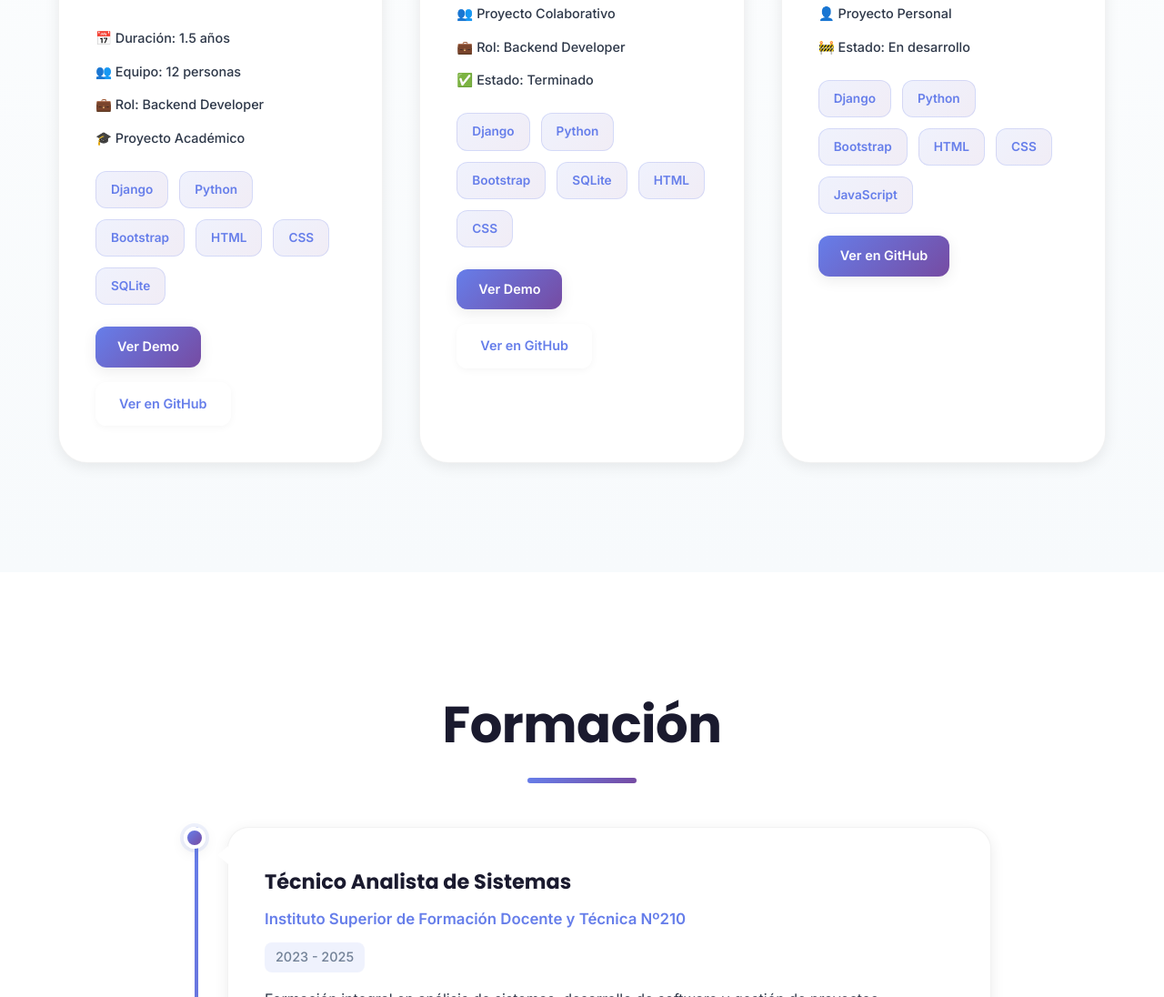
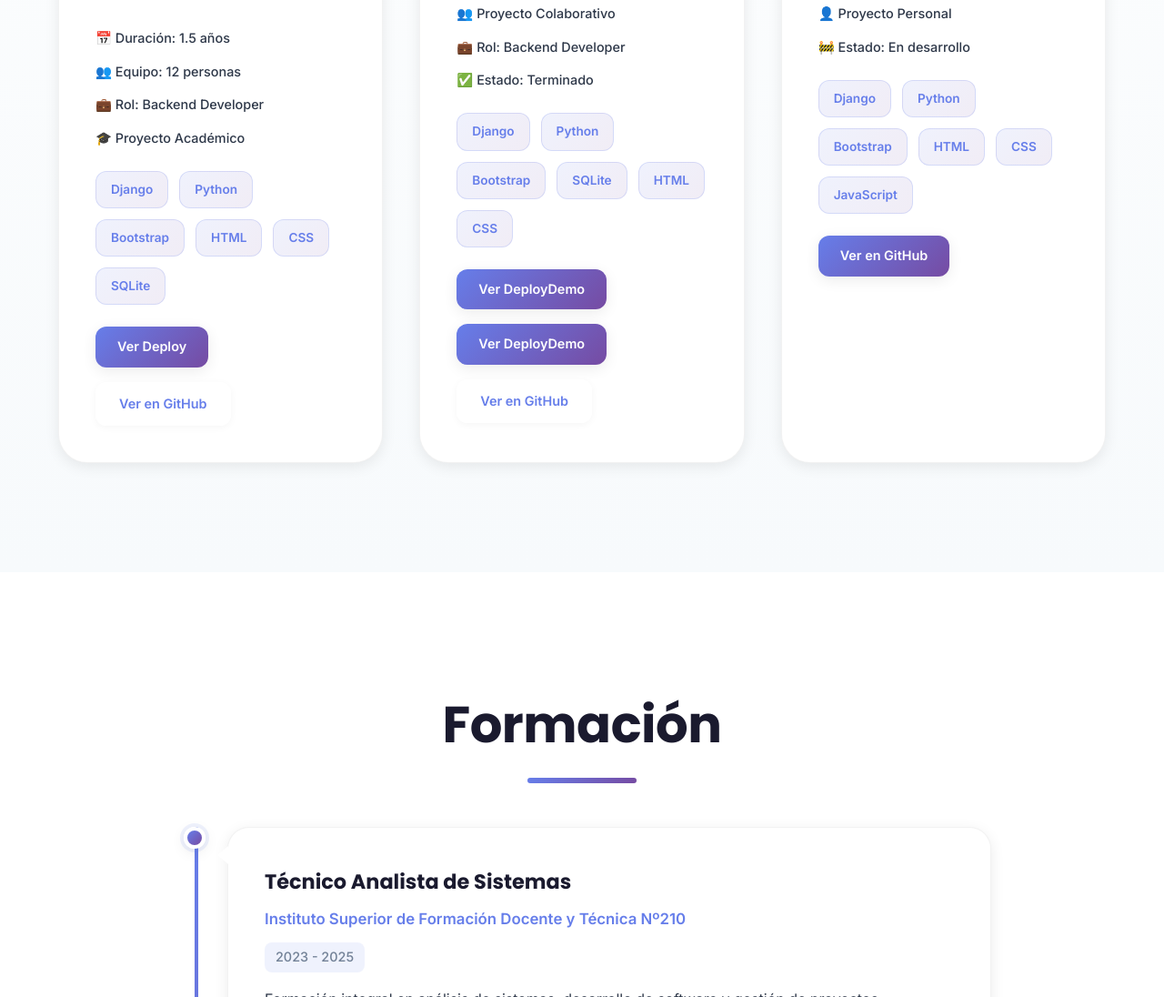
Before and after one commit to Hernan-Marino/Hernan-Marino.github.io, a plain HTML site: page index.html in a window 1280 px wide. Shown: the part 3760-4856 px from the top of the page at 91% size. Drawn offline with Linux system fonts and the light colour scheme.

Commit message:
Cambio ´demo´ por ´Deploy´

```diff
--- a/index.html
+++ b/index.html
@@ -176,7 +176,7 @@
                             <span class="tag">SQLite</span>
                         </div>
                         <div class="proyecto-links">
-                            <a href="https://biblioteca-210-insti.vercel.app/" target="_blank" class="btn btn-small btn-primary">Ver Demo</a>
+                            <a href="https://biblioteca-210-insti.vercel.app/" target="_blank" class="btn btn-small btn-primary">Ver Deploy</a>
                             <a href="https://github.com/Hernan-Marino/biblioteca-digital" target="_blank" class="btn btn-small btn-secondary">Ver en GitHub</a>
                         </div>
                     </div>
@@ -208,7 +208,8 @@
                             <span class="tag">CSS</span>
                         </div>
                         <div class="proyecto-links">
-                            <a href="https://simef-back-ynfm.vercel.app/" target="_blank" class="btn btn-small btn-primary">Ver Demo</a>
+                            <a href="https://simef-back-ynfm.vercel.app/" target="_blank" class="btn btn-small btn-primary">Ver DeployDemo</a>
+                            <a href="https://simef-back-ynfm.vercel.app/" target="_blank" class="btn btn-small btn-primary">Ver DeployDemo</a>
                             <a href="https://github.com/Hernan-Marino/SIMEF-Back" target="_blank" class="btn btn-small btn-secondary">Ver en GitHub</a>
                         </div>
                     </div>
```
